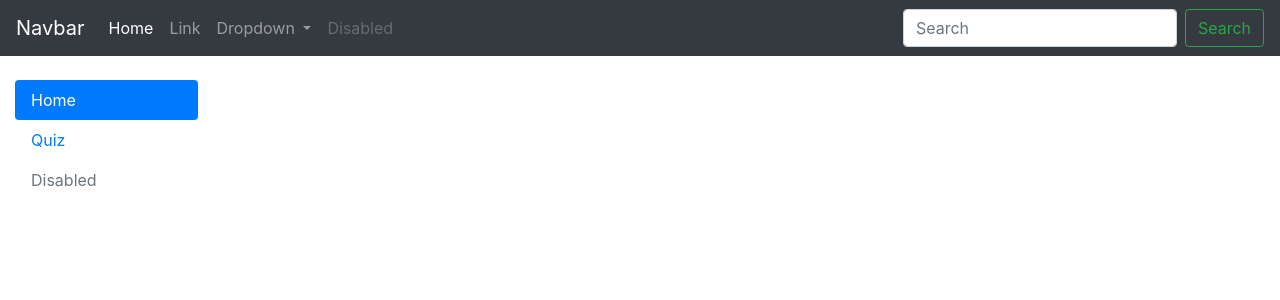
After one commit to Davi3000/API, a PHP site: page /cabecalho.php in a window 1280 px wide. The commit adds this page. Shown: the top 300 px of the page. Run offline with PHP 8.4, Linux system fonts and the light colour scheme.

Commit message:
Refatorar tudo

```diff
--- a/UsuarioDAO.php
+++ b/UsuarioDAO.php
@@ -7,7 +7,7 @@ class UsuarioDAO{
     private $con;
 
     function __construct(){
-        $this->con = mysqli_connect("localhost","root","", "projetopw");
+        $this->con = mysqli_connect("localhost:3307","root","", "projetopw");
     }
     public function apagar($id){
 
--- /dev/null
+++ b/cabecalho.php
@@ -0,0 +1,70 @@
+<!DOCTYPE html>
+
+
+
+<html lang="pt-br">
+
+<head>
+    <meta charset="UTF-8">
+    <meta name="viewport" content="width=device-width, initial-scale=1.0">
+    <meta http-equiv="X-UA-Compatible" content="ie=edge">
+    <link rel="stylesheet" href="https://stackpath.bootstrapcdn.com/bootstrap/4.3.1/css/bootstrap.min.css" integrity="sha384-ggOyR0iXCbMQv3Xipma34MD+dH/1fQ784/j6cY/iJTQUOhcWr7x9JvoRxT2MZw1T" crossorigin="anonymous" />
+    <link rel="stylesheet" type="text/css" href="css/all.min.css">
+    <title>Usuários</title>
+</head>
+
+<body>
+    <nav class="navbar navbar-expand-lg navbar-dark bg-dark">
+        <a class="navbar-brand" href="#">Navbar</a>
+        <button class="navbar-toggler" type="button" data-toggle="collapse" data-target="#navbarSupportedContent" aria-controls="navbarSupportedContent" aria-expanded="false" aria-label="Toggle navigation">
+            <span class="navbar-toggler-icon"></span>
+        </button>
+
+        <div class="collapse navbar-collapse" id="navbarSupportedContent">
+            <ul class="navbar-nav mr-auto">
+                <li class="nav-item active">
+                    <a class="nav-link" href="#">Home <span class="sr-only">(current)</span></a>
+                </li>
+                <li class="nav-item">
+                    <a class="nav-link" href="#">Link</a>
+                </li>
+                <li class="nav-item dropdown">
+                    <a class="nav-link dropdown-toggle" href="#" id="navbarDropdown" role="button" data-toggle="dropdown" aria-haspopup="true" aria-expanded="false">
+                        Dropdown
+                    </a>
+                    <div class="dropdown-menu" aria-labelledby="navbarDropdown">
+                        <a class="dropdown-item" href="#">Action</a>
+                        <a class="dropdown-item" href="#">Another action</a>
+                        <div class="dropdown-divider"></div>
+                        <a class="dropdown-item" href="#">Something else here</a>
+                    </div>
+                </li>
+                <li class="nav-item">
+                    <a class="nav-link disabled" href="#" tabindex="-1" aria-disabled="true">Disabled</a>
+                </li>
+            </ul>
+            <form class="form-inline my-2 my-lg-0" action="usercontrol.php" >
+                <input class="form-control mr-sm-2" type="search" placeholder="Search" aria-label="Search">
+                <button class="btn btn-outline-success my-2 my-sm-0" type="submit">Search</button>
+            </form>
+        </div>
+    </nav>
+    </nav>
+    <br>
+
+    <div class="container-fluid">
+        <div class="row">
+            <div class="col-2">
+
+                <ul class="nav flex-column  nav-pills vertical">
+                    <li class="nav-item">
+                        <a class="nav-link active" href="#">Home</a>
+                    </li>
+                    <li class="nav-item">
+                        <a class="nav-link" href="quiz.php">Quiz</a>
+                    </li>
+                    <li class="nav-item">
+                        <a class="nav-link disabled" href="#" tabindex="-1" aria-disabled="true">Disabled</a>
+                    </li>
+                </ul>
+            </div>
--- a/projetopw.sql
+++ b/projetopw.sql
@@ -35,9 +35,7 @@ CREATE TABLE IF NOT EXISTS `users` (
   PRIMARY KEY (`UserID`)
 ) ENGINE=InnoDB  DEFAULT CHARSET=utf8 AUTO_INCREMENT=3 ;
 
-INSERT INTO `users` (`UserID`, `Nome`, `Email`, `Senha`) VALUES
-(1, 'Davi', 'Dacvi', 'Vsai'),
-(2, 'qwrqrqw', 'qwrqwr', 'rqwrqwwqr');
+
 
 
 CREATE TABLE IF NOT EXISTS `questions` (
@@ -47,5 +45,3 @@ CREATE TABLE IF NOT EXISTS `questions` (
 
   PRIMARY KEY (`IDDesafio`)
 ) ENGINE=InnoDB  DEFAULT CHARSET=utf8 AUTO_INCREMENT=3 ;
-
-INSERT INTO `questions` (`IDDesafio`, `Desafio`, `TDesafio`) VALUES
--- a/quizDAO.php
+++ b/quizDAO.php
@@ -11,7 +11,7 @@ class quizDAO
 	private $conQuiz;
 
 	function __construct(){
-        $this->conQuiz = mysqli_connect("localhost","root","", "projetopw");
+        $this->conQuiz = mysqli_connect("localhost:3307","root","", "projetopw");
     }
 	public function inserirQuiz(){
 		$sql = "INSERT INTO questions VALUES (0, '$this->Desafio', '$this->TDesafio')";
```
